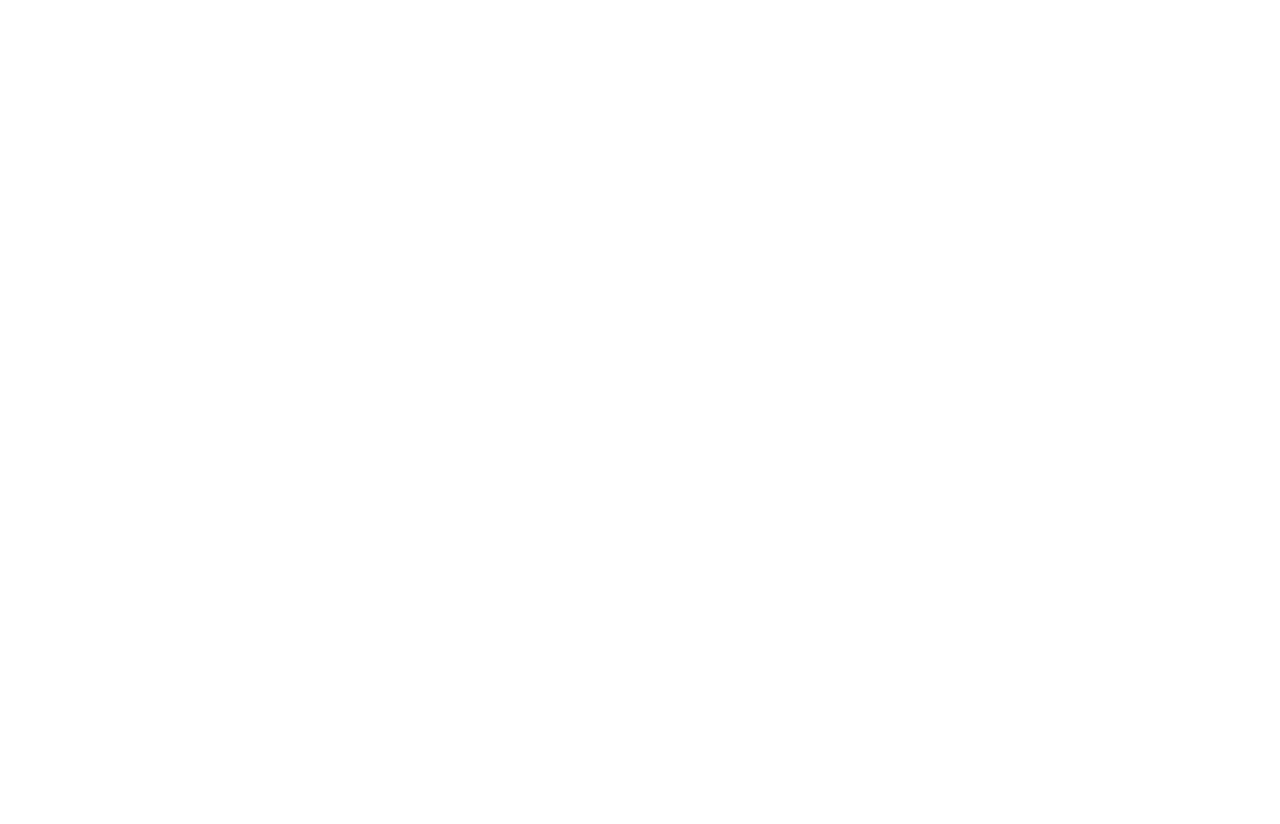
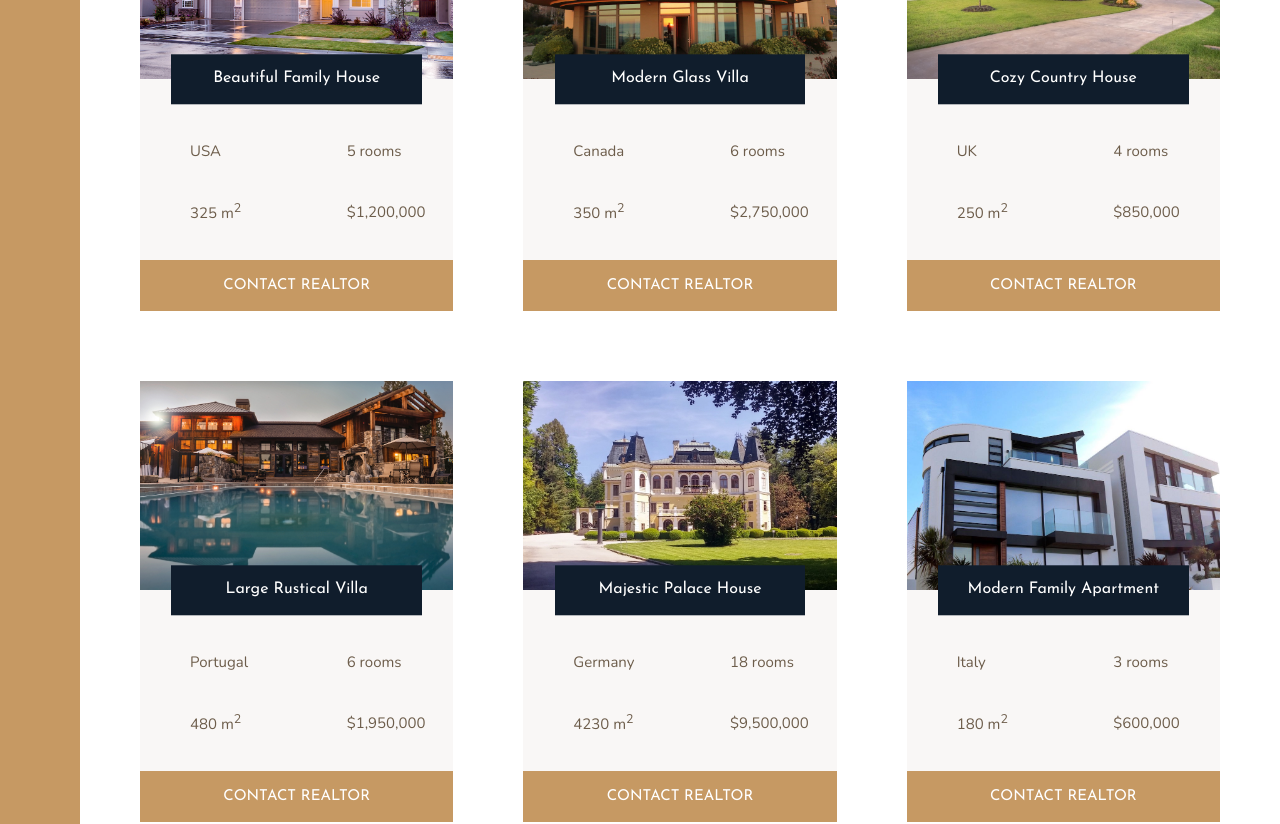
Before and after one commit to RayBDev/nexter, a React app: page / in a window 1280 px wide. Shown: the part 2100-2924 px from the top of the page. Before the commit the page ends 1868 px from the top, so only its background shows below. Built offline with nearby package versions, Linux system fonts and the light colour scheme.

Commit message:
Added Homes Section

```diff
--- a/src/assets/sass/_homes.scss
+++ b/src/assets/sass/_homes.scss
@@ -1,4 +1,77 @@
 .homes {
-  background-color: $color-secondary;
   grid-column: center-start / center-end;
+  margin: 15rem 0;
+
+  display: grid;
+  grid-template-columns: repeat(auto-fit, minmax(25rem, 1fr));
+  grid-gap: 7rem;
 }
+
+.home {
+  background-color: $color-grey-light-1;
+  display: grid;
+  grid-template-columns: repeat(2, 1fr);
+  grid-row-gap: 3.5rem;
+
+  &__img {
+    width: 100%;
+    grid-row: 1 / 2;
+    grid-column: 1 / -1;
+    z-index: 1;
+  }
+
+  &__like {
+    grid-row: 1 / 2;
+    grid-column: 2 / 3;
+    fill: $color-primary;
+    height: 2.5rem;
+    width: 2.5rem;
+    z-index: 2;
+    justify-self: end;
+    margin: 1rem;
+  }
+
+  &__name {
+    grid-row: 1 / 2;
+    grid-column: 1 / -1;
+    justify-self: center;
+    align-self: end;
+    z-index: 3;
+
+    width: 80%;
+    font-family: $font-display;
+    font-size: 1.6rem;
+    text-align: center;
+    padding: 1.25rem;
+    background-color: $color-secondary;
+    color: #fff;
+    font-weight: 400;
+    transform: translateY(50%);
+  }
+
+  &__location,
+  &__rooms {
+    margin-top: 2.5rem;
+  }
+
+  &__location,
+  &__rooms,
+  &__area,
+  &__price {
+    font-size: 1.5rem;
+    margin-left: 2rem;
+    display: flex;
+    align-items: center;
+
+    svg {
+      fill: $color-primary;
+      height: 2rem;
+      width: 2rem;
+      margin-right: 1rem;
+    }
+  }
+
+  &__btn {
+    grid-column: 1 / -1;
+  }
+}
--- /dev/null
+++ b/src/components/sections/Homes/Card/Card.js
@@ -0,0 +1,32 @@
+import React from "react";
+
+import Icon from "../../../UI/Icon/Icon";
+
+const Card = props => (
+  <div className="home">
+    <img src={props.houseImg} alt={props.houseImgAlt} className="home__img" />
+    <Icon clName="home__like" icName="heart-full" />
+    <h5 className="home__name">{props.houseName}</h5>
+    <div className="home__location">
+      <Icon icName="map-pin" />
+      <p>{props.location}</p>
+    </div>
+    <div className="home__rooms">
+      <Icon icName="profile-male" />
+      <p>{props.rooms} rooms</p>
+    </div>
+    <div className="home__area">
+      <Icon icName="expand" />
+      <p>
+        {props.area} m<sup>2</sup>
+      </p>
+    </div>
+    <div className="home__price">
+      <Icon icName="key" />
+      <p>{props.price}</p>
+    </div>
+    <button className="btn home__btn">Contact Realtor</button>
+  </div>
+);
+
+export default Card;
--- a/src/components/sections/Homes/Homes.js
+++ b/src/components/sections/Homes/Homes.js
@@ -1,5 +1,86 @@
 import React from "react";
 
-const Homes = () => <section className="homes">Homes</section>;
+import Card from "./Card/Card";
+
+import house1 from "../../../assets/img/house-1.jpeg";
+import house2 from "../../../assets/img/house-2.jpeg";
+import house3 from "../../../assets/img/house-3.jpeg";
+import house4 from "../../../assets/img/house-4.jpeg";
+import house5 from "../../../assets/img/house-5.jpeg";
+import house6 from "../../../assets/img/house-6.jpeg";
+
+const cardData = {
+  house1: {
+    houseImg: house1,
+    houseImgAlt: "House 1",
+    houseName: "Beautiful Family House",
+    location: "USA",
+    rooms: "5",
+    area: "325",
+    price: "$1,200,000"
+  },
+  house2: {
+    houseImg: house2,
+    houseImgAlt: "House 2",
+    houseName: "Modern Glass Villa",
+    location: "Canada",
+    rooms: "6",
+    area: "350",
+    price: "$2,750,000"
+  },
+  house3: {
+    houseImg: house3,
+    houseImgAlt: "House 3",
+    houseName: "Cozy Country House",
+    location: "UK",
+    rooms: "4",
+    area: "250",
+    price: "$850,000"
+  },
+  house4: {
+    houseImg: house4,
+    houseImgAlt: "House 4",
+    houseName: "Large Rustical Villa",
+    location: "Portugal",
+    rooms: "6",
+    area: "480",
+    price: "$1,950,000"
+  },
+  house5: {
+    houseImg: house5,
+    houseImgAlt: "House 5",
+    houseName: "Majestic Palace House",
+    location: "Germany",
+    rooms: "18",
+    area: "4230",
+    price: "$9,500,000"
+  },
+  house6: {
+    houseImg: house6,
+    houseImgAlt: "House 6",
+    houseName: "Modern Family Apartment",
+    location: "Italy",
+    rooms: "3",
+    area: "180",
+    price: "$600,000"
+  }
+};
+
+let cards = [];
+for (let key in cardData) {
+  cards.push(
+    <Card
+      houseImg={cardData[key].houseImg}
+      houseImgAlt={cardData[key].houseImgAlt}
+      houseName={cardData[key].houseName}
+      location={cardData[key].location}
+      rooms={cardData[key].rooms}
+      area={cardData[key].area}
+      price={cardData[key].price}
+    />
+  );
+}
+
+const Homes = () => <section className="homes">{cards}</section>;
 
 export default Homes;
```
